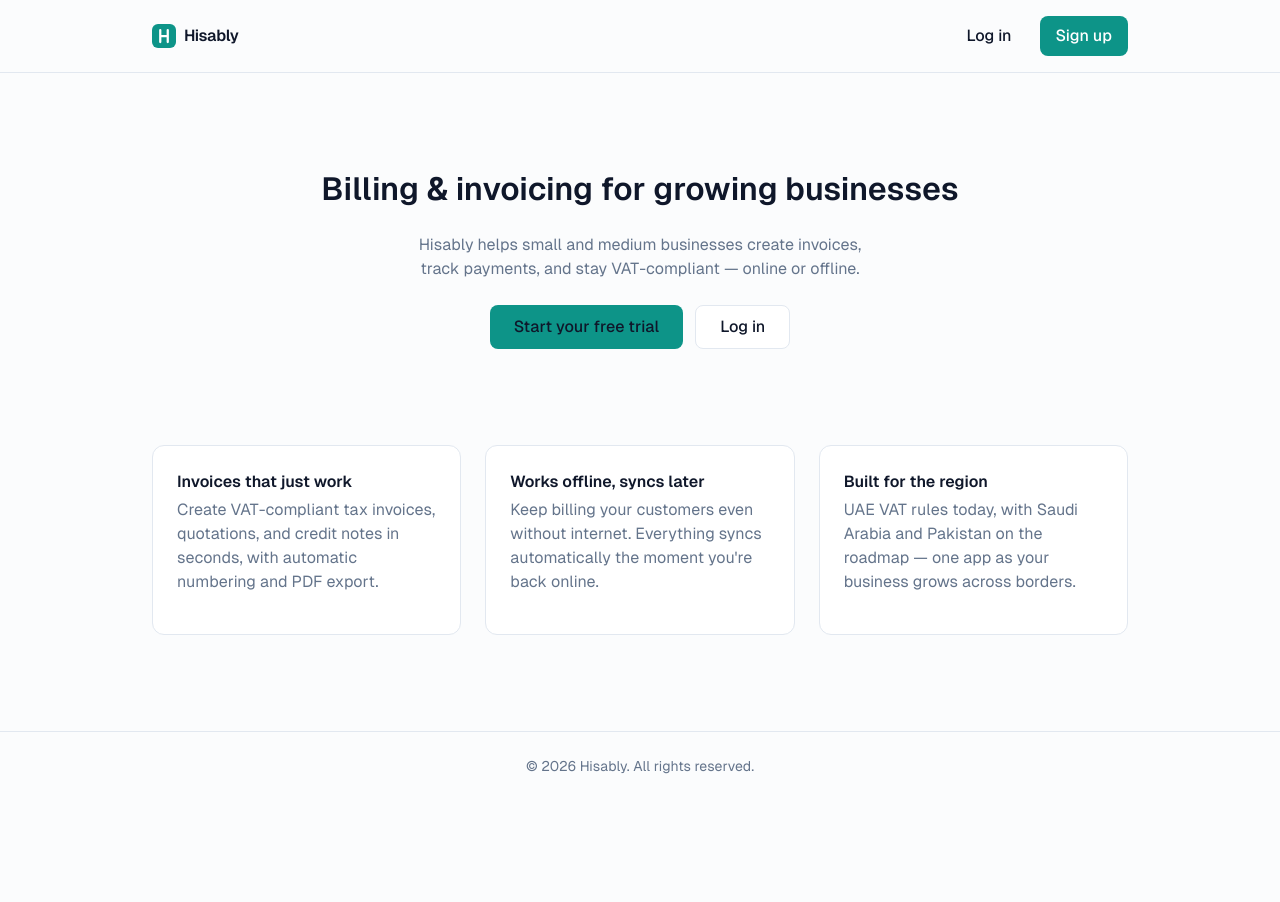
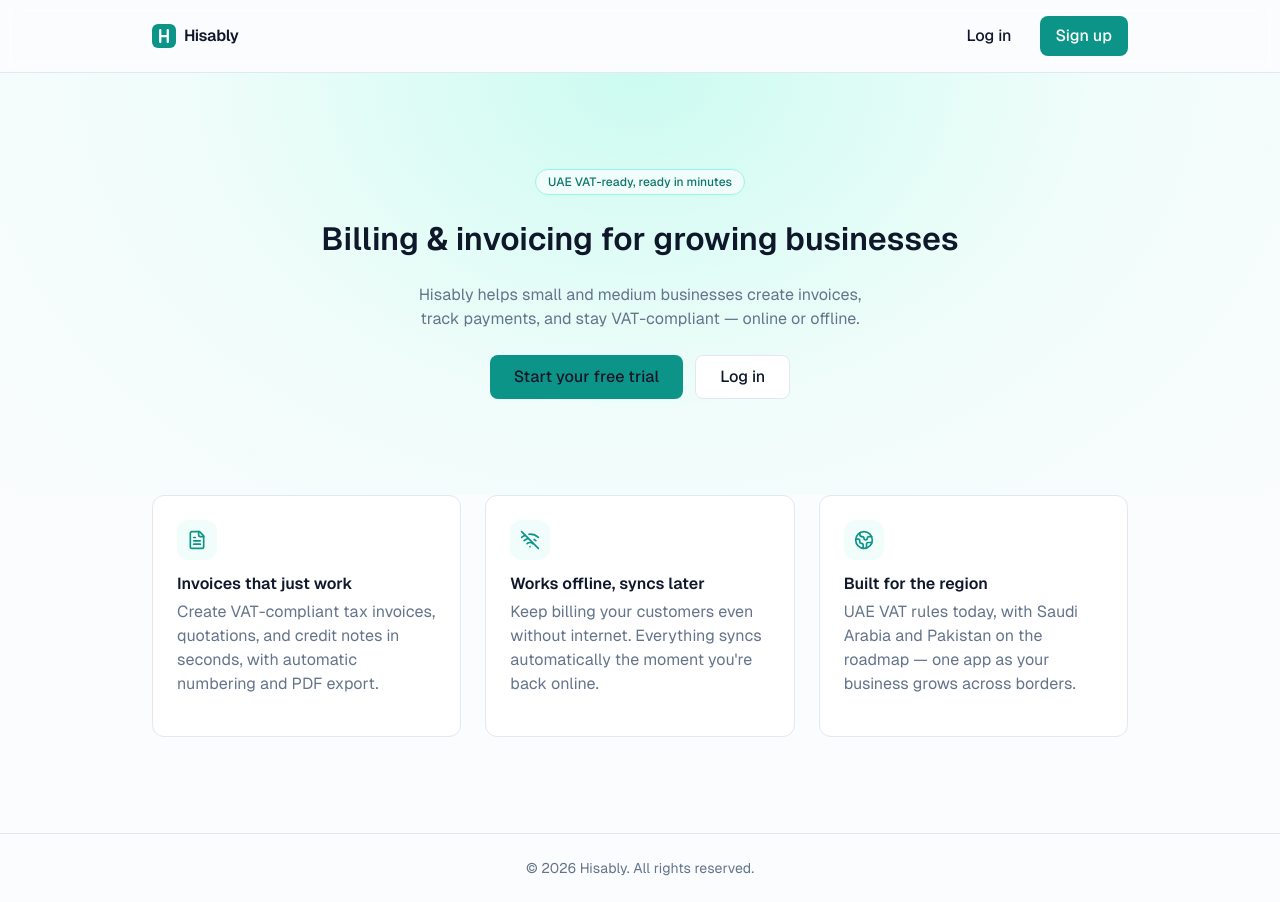
Before and after one commit to alirazzaqdev/hisably, a Next.js app in the folder apps/web/: page / in a window 1280 px wide. Before the commit the page ends 800 px from the top, so only its background shows below. Built offline with nearby package versions, Linux system fonts and the light colour scheme.

Commit message:
Polish landing page: gradient hero, badge, and feature icons

```diff
--- a/apps/web/src/app/page.tsx
+++ b/apps/web/src/app/page.tsx
@@ -1,20 +1,24 @@
 import Link from "next/link";
+import { FileText, Globe2, WifiOff } from "lucide-react";
 import { Logo } from "@/components/logo";
 import { Button } from "@/components/ui/button";
 import { Card, CardDescription, CardHeader, CardTitle } from "@/components/ui/card";
 
 const FEATURES = [
   {
+    icon: FileText,
     title: "Invoices that just work",
     description:
       "Create VAT-compliant tax invoices, quotations, and credit notes in seconds, with automatic numbering and PDF export.",
   },
   {
+    icon: WifiOff,
     title: "Works offline, syncs later",
     description:
       "Keep billing your customers even without internet. Everything syncs automatically the moment you're back online.",
   },
   {
+    icon: Globe2,
     title: "Built for the region",
     description:
       "UAE VAT rules today, with Saudi Arabia and Pakistan on the roadmap — one app as your business grows across borders.",
@@ -24,7 +28,7 @@
 export default function Home() {
   return (
     <div className="flex min-h-screen flex-col">
-      <header className="border-b border-border">
+      <header className="sticky top-0 z-10 border-b border-border bg-surface/80 backdrop-blur">
         <div className="mx-auto flex max-w-5xl items-center justify-between px-6 py-4">
           <Logo size="sm" />
           <nav className="flex items-center gap-3">
@@ -39,7 +43,15 @@
       </header>
 
       <main className="flex-1">
-        <section className="mx-auto flex max-w-5xl flex-col items-center gap-6 px-6 py-24 text-center">
+        <section className="relative overflow-hidden">
+          <div
+            aria-hidden
+            className="pointer-events-none absolute inset-x-0 top-0 -z-10 h-[480px] bg-[radial-gradient(ellipse_at_top,_var(--tw-gradient-stops))] from-accent-100 via-accent-50 to-transparent dark:from-accent-900/40 dark:via-accent-900/10 dark:to-transparent"
+          />
+          <div className="mx-auto flex max-w-5xl flex-col items-center gap-6 px-6 py-24 text-center">
+            <span className="inline-flex items-center rounded-full border border-accent-200 bg-accent-50 px-3 py-1 text-caption font-medium text-accent-700 dark:border-accent-900 dark:bg-accent-900/30 dark:text-accent-200">
+              UAE VAT-ready, ready in minutes
+            </span>
             <h1 className="max-w-2xl text-display text-foreground text-balance">
               Billing & invoicing for growing businesses
             </h1>
@@ -55,13 +67,17 @@
                 <Link href="/login">Log in</Link>
               </Button>
             </div>
+          </div>
         </section>
 
         <section className="mx-auto max-w-5xl px-6 pb-24">
           <div className="grid gap-6 md:grid-cols-3">
             {FEATURES.map((feature) => (
-              <Card key={feature.title}>
+              <Card key={feature.title} className="transition-shadow hover:shadow-md">
                 <CardHeader>
+                  <div className="mb-2 flex h-10 w-10 items-center justify-center rounded-lg bg-accent-50 text-accent-600 dark:bg-accent-900/40 dark:text-accent-200">
+                    <feature.icon className="h-5 w-5" />
+                  </div>
                   <CardTitle className="text-h3">{feature.title}</CardTitle>
                   <CardDescription>{feature.description}</CardDescription>
                 </CardHeader>
```
Lines whose indentation alone changed are shown as unchanged.
